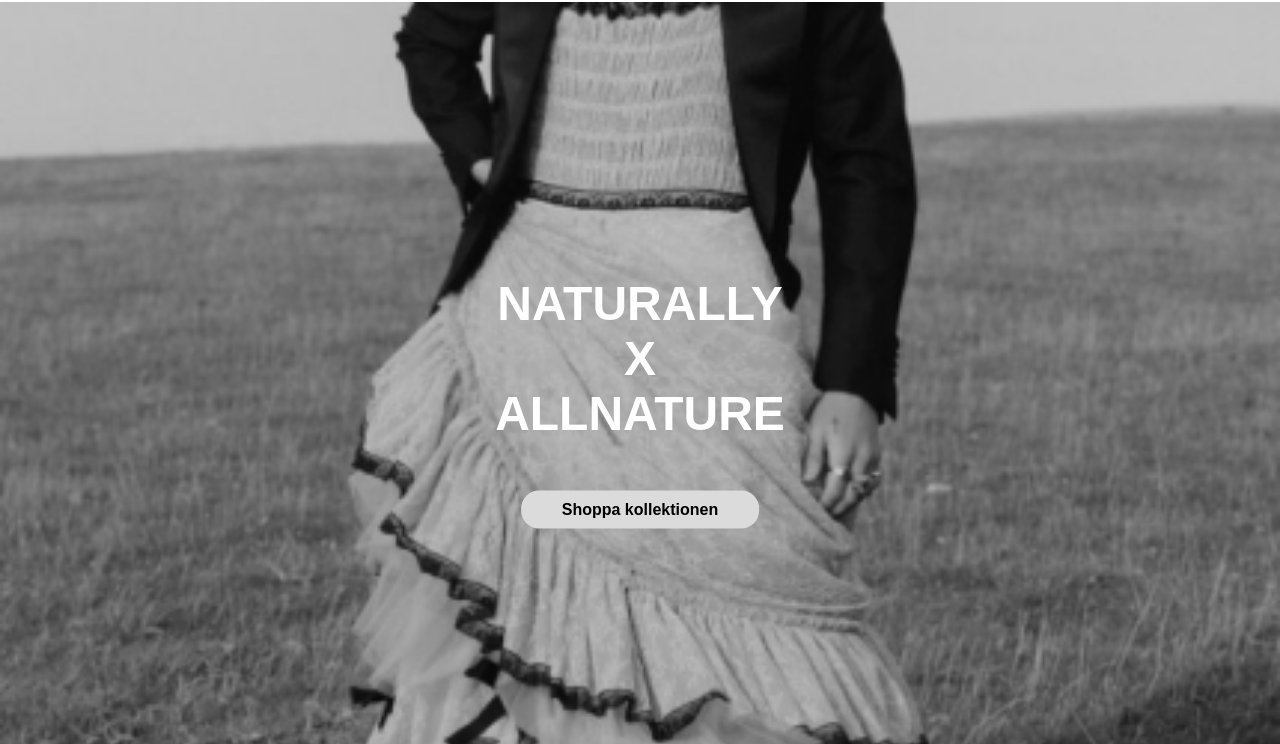
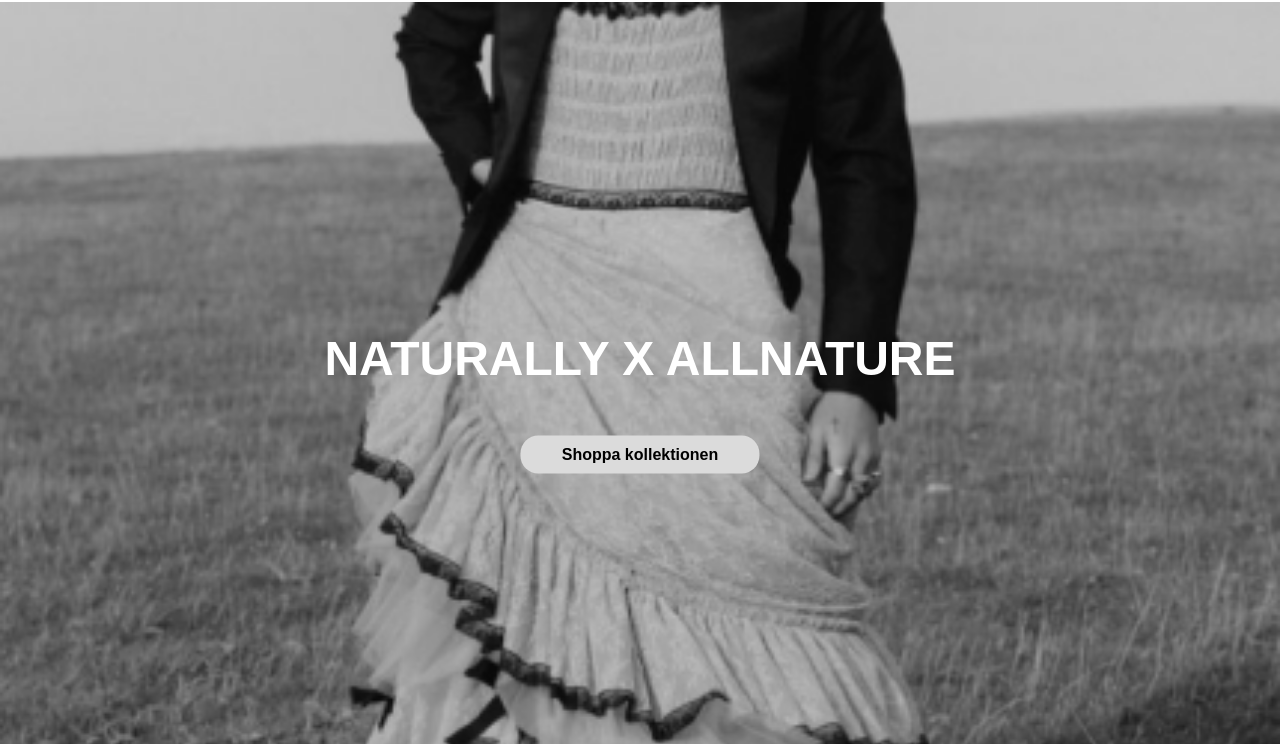
Before and after one commit to Adishumla/Naturally_G4, a plain HTML site: page index.html in a window 1280 px wide. Shown: the part 56-800 px from the top of the page. Drawn offline with Linux system fonts and the light colour scheme; a web font is replaced by a local one.

Commit message:
new hero h1

```diff
--- a/index.html
+++ b/index.html
@@ -27,9 +27,7 @@
     </div>
     <div class="carousel">
       <span class="hero-span">
-        <h1>NATURALLY</h1>
-        <h1>X</h1>
-        <h1>ALLNATURE</h1>
+        <h1>NATURALLY X ALLNATURE</h1>
         <button>Shoppa kollektionen</button>
       </span>
       <div class="carousel__item">
--- a/styles/style.css
+++ b/styles/style.css
@@ -372,3 +372,7 @@
   scale: 1.2;
   border: 2px solid #000000;
 }
+
+.hero-span h1 {
+  width: 100%;
+}
```
